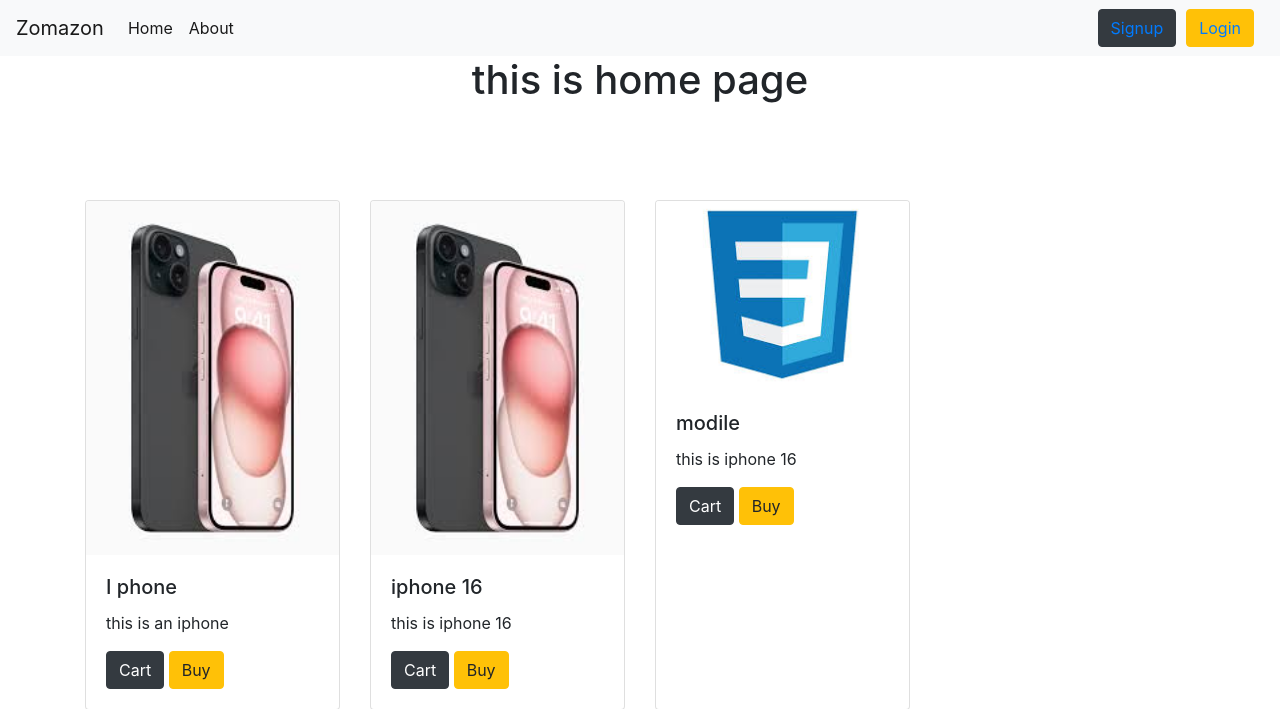
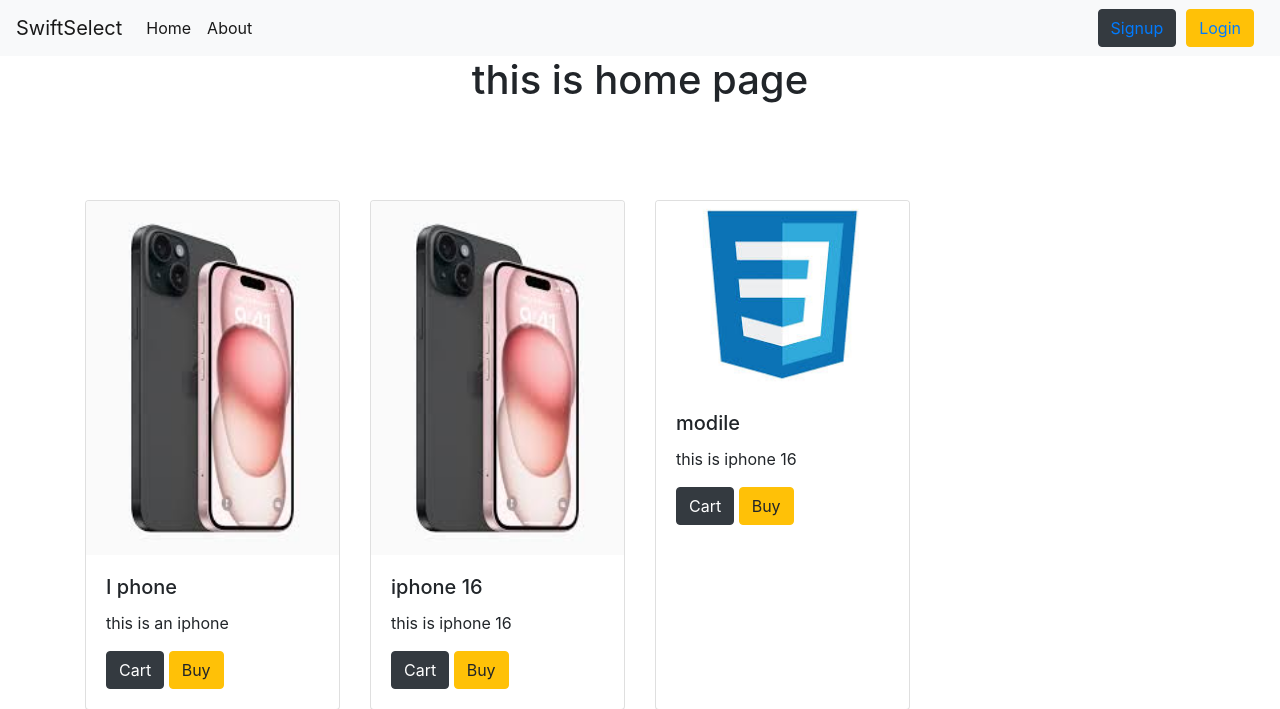
Before and after one commit to swapnils62/E-commerce, a Django app: page / in a window 1280 px wide. Shown: the top 709 px of the page. Run offline with Django 3.2, Linux system fonts and the light colour scheme; data comes from the database, SQL or seed files in the repository.

Commit message:
commit by ganesh

```diff
--- a/ecom/template/html/home.html
+++ b/ecom/template/html/home.html
@@ -11,7 +11,7 @@
 
 <body>
     <nav class="navbar navbar-expand-lg navbar-light bg-light">
-        <a class="navbar-brand" href="#">Zomazon</a>
+        <a class="navbar-brand" href="#">SwiftSelect</a>
         <button class="navbar-toggler" type="button" data-toggle="collapse" data-target="#navbarSupportedContent"
             aria-controls="navbarSupportedContent" aria-expanded="false" aria-label="Toggle navigation">
             <span class="navbar-toggler-icon"></span>
```
